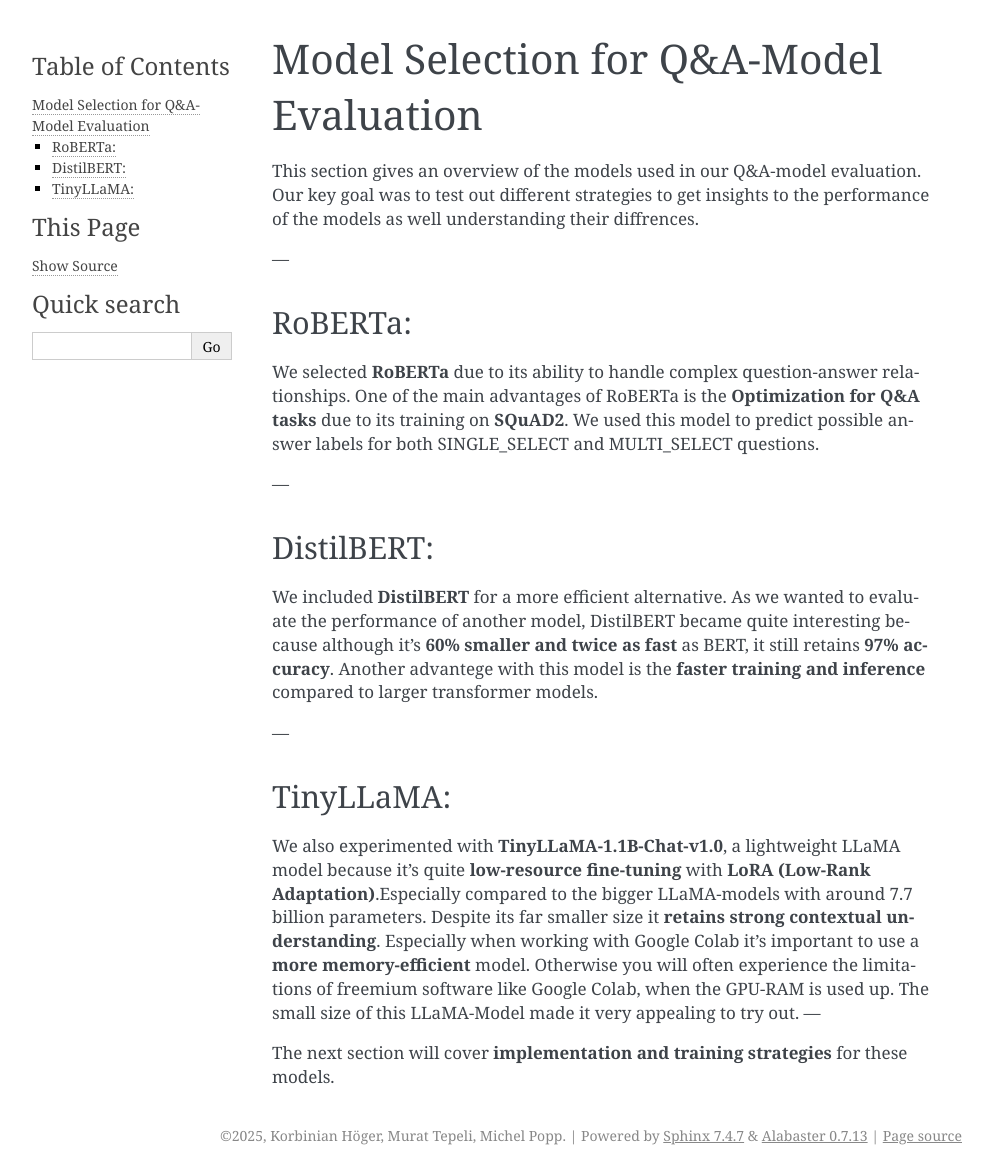
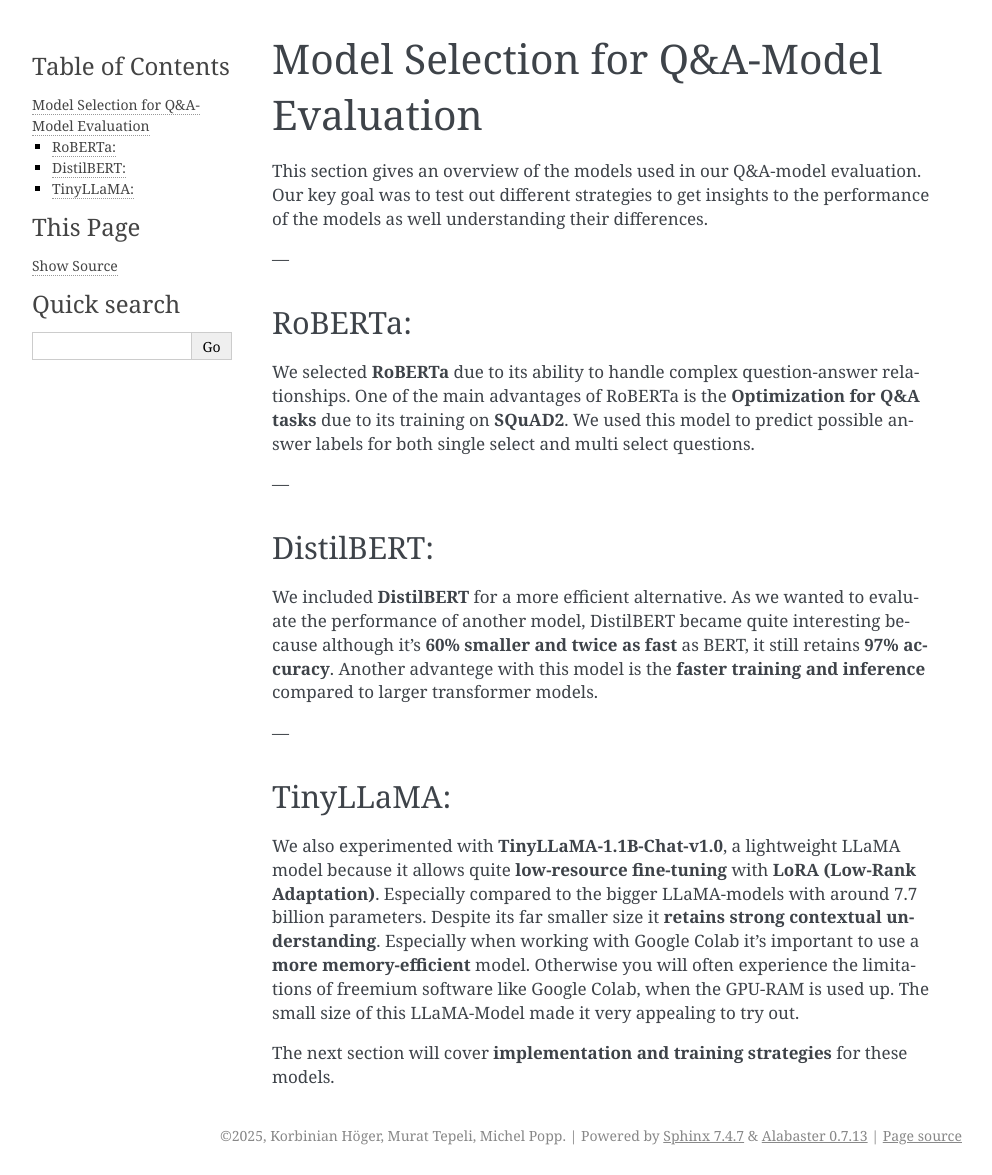
Before and after one commit to Michel-p16/PDS-Project, a Sphinx documentation site: the page built from docs/source/choice_of_models.rst, in a window 1280 px wide. Shown: the whole page, without its empty margins (148-1140 px from the left). Built offline with Sphinx 7.4.7, drawn with Linux system fonts in a browser that asks for light colours.

Commit message:
Update choice_of_models.rst

```diff
--- a/docs/source/choice_of_models.rst
+++ b/docs/source/choice_of_models.rst
@@ -1,13 +1,13 @@
 Model Selection for Q&A-Model Evaluation
 ===========================================
 
-This section gives an overview of the models used in our Q&A-model evaluation. Our key goal was to test out different strategies to get insights to the performance of the models as well understanding their diffrences.
+This section gives an overview of the models used in our Q&A-model evaluation. Our key goal was to test out different strategies to get insights to the performance of the models as well understanding their differences.
 
 ---
 
 RoBERTa:
 ----------------------------------------
-We selected **RoBERTa** due to its ability to handle complex question-answer relationships. One of the main advantages of RoBERTa is the **Optimization for Q&A tasks** due to its training on **SQuAD2**. We used this model to predict possible answer labels for both SINGLE_SELECT and MULTI_SELECT questions.
+We selected **RoBERTa** due to its ability to handle complex question-answer relationships. One of the main advantages of RoBERTa is the **Optimization for Q&A tasks** due to its training on **SQuAD2**. We used this model to predict possible answer labels for both single select and multi select questions.
 
 
 ---
@@ -21,9 +21,9 @@
 
 TinyLLaMA:
 -------------------------------------
-We also experimented with **TinyLLaMA-1.1B-Chat-v1.0**, a lightweight LLaMA model because it's quite **low-resource fine-tuning** with **LoRA (Low-Rank Adaptation)**.Especially compared to the bigger LLaMA-models with around 7.7 billion parameters.
+We also experimented with **TinyLLaMA-1.1B-Chat-v1.0**, a lightweight LLaMA model because it allows quite **low-resource fine-tuning** with **LoRA (Low-Rank Adaptation)**. Especially compared to the bigger LLaMA-models with around 7.7 billion parameters.
 Despite its far smaller size it **retains strong contextual understanding**. Especially when working with Google Colab it's important to use a **more memory-efficient** model. Otherwise you will often experience the limitations of freemium software like Google Colab, when the GPU-RAM is used up.
 The small size of this LLaMA-Model made it very appealing to try out.
----
+
 
 The next section will cover **implementation and training strategies** for these models.
```
